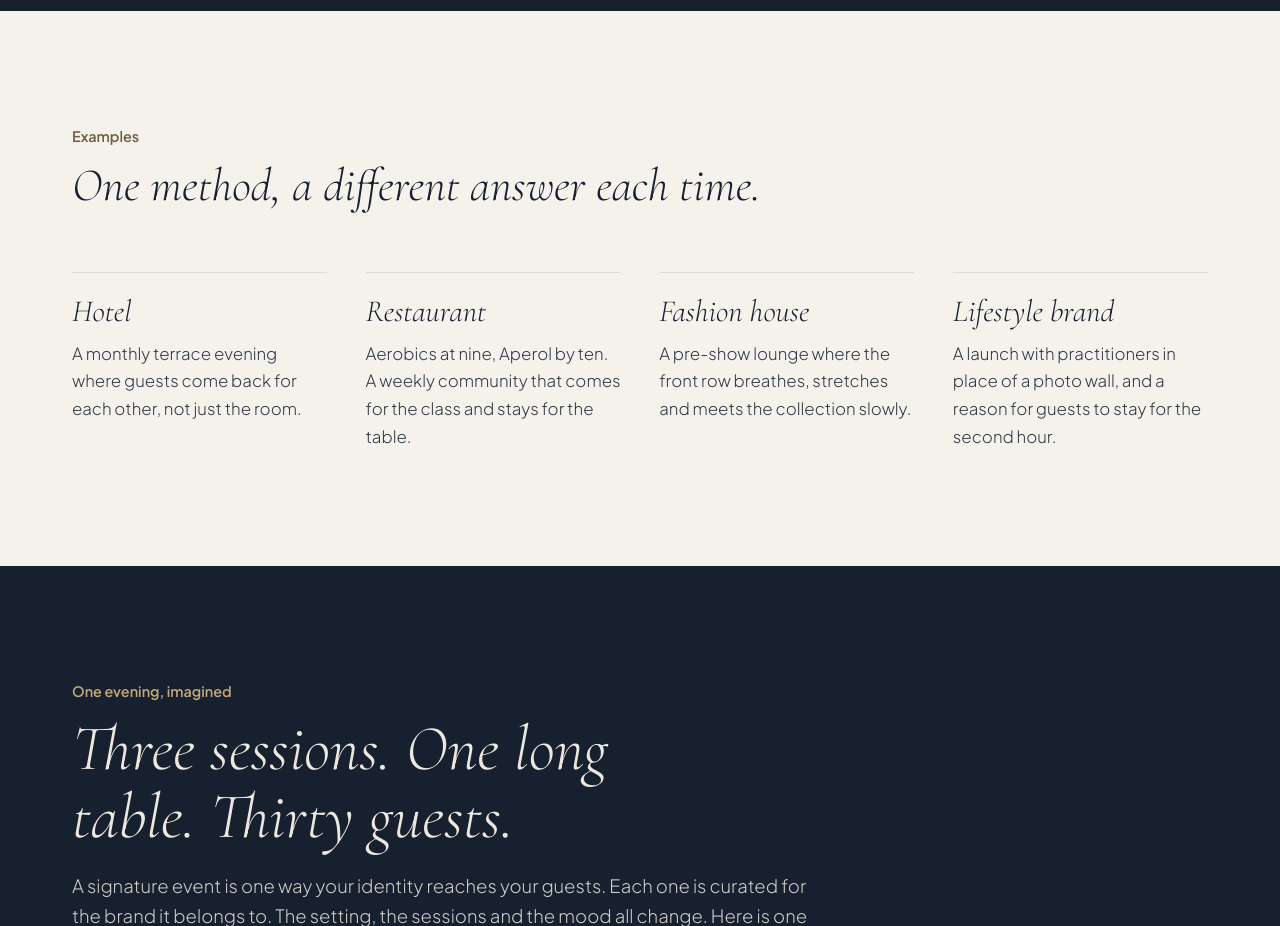
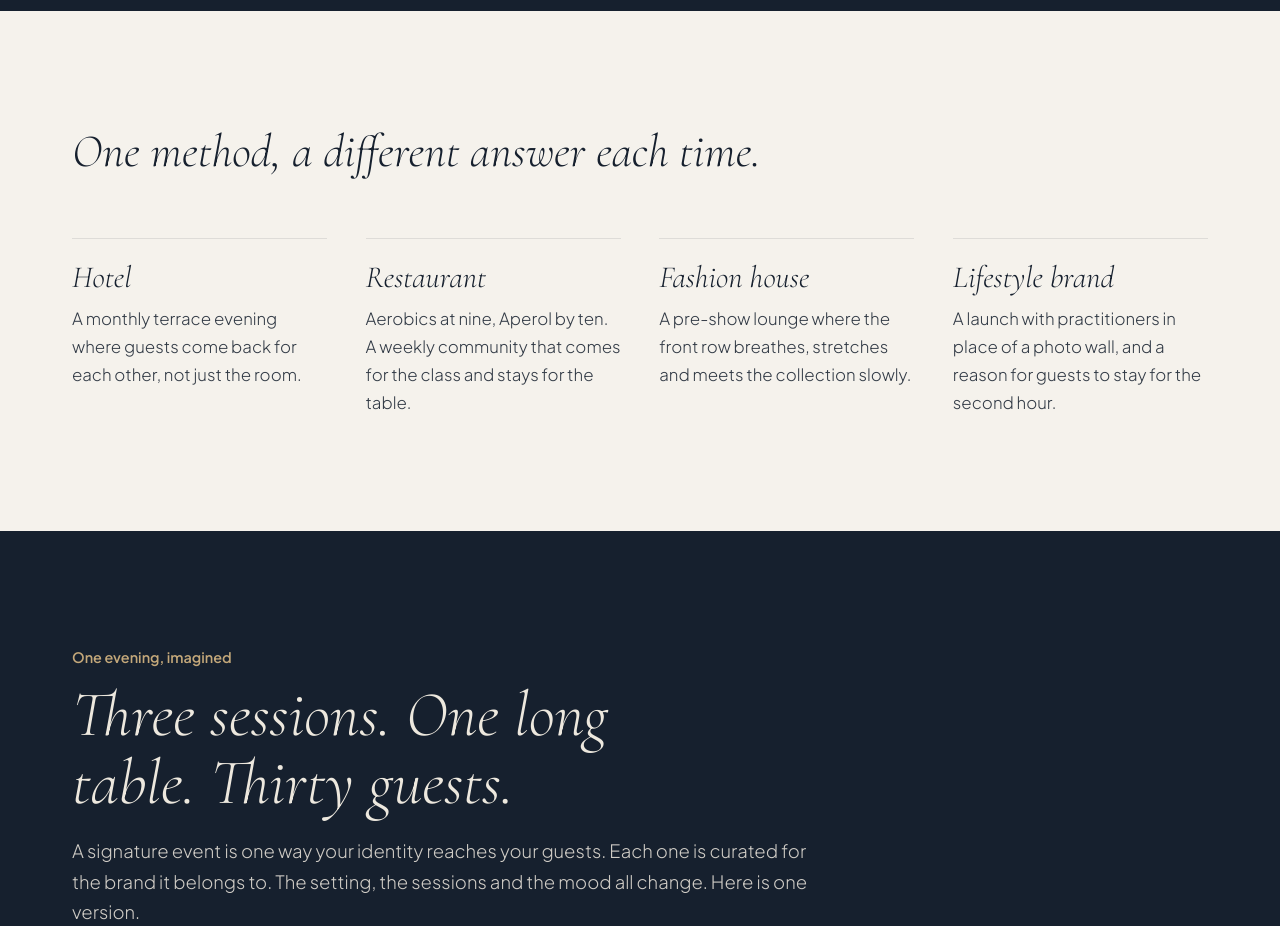
Before and after one commit to Slo-by-Lo/slobylo-website, a plain HTML site: page index.html in a window 1280 px wide. Shown: the part 2600-3526 px from the top of the page. Drawn offline with Linux system fonts and the light colour scheme.

Commit message:
Examples section: remove label
Co-Authored-By: Claude Opus 5.5 <noreply@anthropic.com>
Claude-Session: https://claude.ai/code/session_01EH1HJUnF4V4wXnrfBBmKna

```diff
--- a/index.html
+++ b/index.html
@@ -172,7 +172,6 @@
 
   <section class="sec sec--creamL" id="range">
     <div class="wrap">
-      <p class="label">Examples</p>
       <h2 class="h2">One method, a different answer each time.</h2>
       <ul class="range">
         <li>
```
Also changed, not shown: 1 other file.
